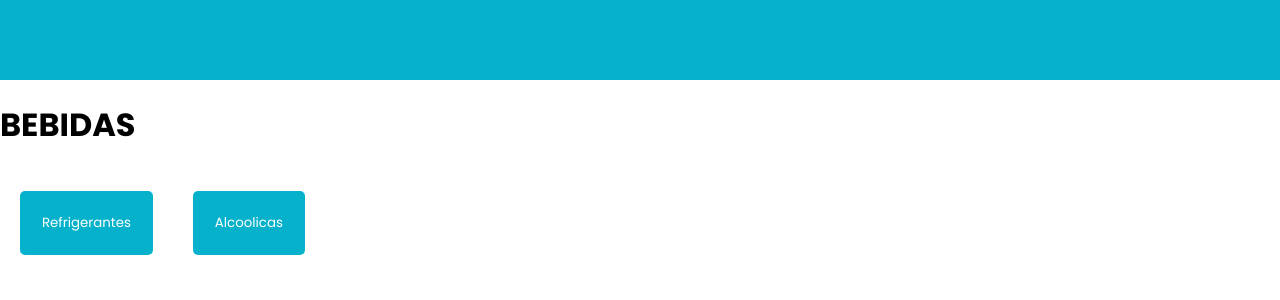
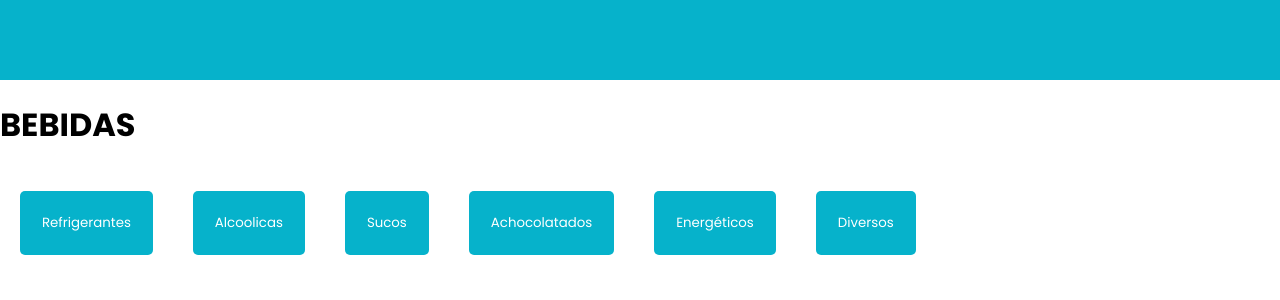
Before and after one commit to codArtic0/caneco-front-end, a React (Vite) app: page /dashboard/nova-venda/bebidas in a window 1280 px wide. Shown: the top 300 px of the page. Built offline with nearby package versions, Linux system fonts and the light colour scheme; no server answers; sample sign-in values are in the browser's storage.

Commit message:
Add: Implement pages for Sucos, Achocolatados, Energeticos, and Diversos with routing in AppRoutes

```diff
--- /dev/null
+++ b/src/pages/Achocolatados.jsx
@@ -0,0 +1,22 @@
+import "../styles/Dashboard.css";
+import React from "react";
+import {useNavigate} from 'react-router-dom';
+
+function Achocolatados() {
+    const navigate = useNavigate();
+
+    return (
+        <div>
+            <div className="bebidas-achocolatados-container">
+                <div className="bebidas-achocolatados-header">
+                    <h1>ACHOCOLATADOS</h1>
+                </div>
+                <div className="bebidas-content">
+                    <p>achocolatados</p>
+                    <h1>achocolatados</h1>
+                </div>
+            </div>
+        </div>
+    );
+}
+export default Achocolatados;
--- a/src/pages/Bebidas.jsx
+++ b/src/pages/Bebidas.jsx
@@ -14,6 +14,22 @@ function Bebidas(){
         navigate('/dashboard/nova-venda/bebidas/refrigerantes');
     }
 
+    const sucos = () => {
+        navigate('/dashboard/nova-venda/bebidas/sucos');
+    }
+
+    const achocolatados = () => {
+        navigate('/dashboard/nova-venda/bebidas/achocolatados');
+    }
+
+    const energeticos = () => {
+        navigate('/dashboard/nova-venda/bebidas/energeticos');
+    }
+
+    const diversos = () => {
+        navigate('/dashboard/nova-venda/bebidas/diversos');
+    }
+
     return (
         <div>
             <div className="bebidas-container">
@@ -27,6 +43,18 @@ function Bebidas(){
                     <button className="botao-azul" onClick={alcoolicas}>
                         Alcoolicas
                     </button>
+                    <button className="botao-azul" onClick={sucos}>
+                        Sucos
+                    </button>
+                    <button className="botao-azul" onClick={achocolatados}>
+                        Achocolatados
+                    </button>
+                    <button className="botao-azul" onClick={energeticos}>
+                        Energéticos
+                    </button>
+                    <button className="botao-azul" onClick={diversos}>
+                        Diversos
+                    </button>
                 </div>
             </div>
         </div>
--- /dev/null
+++ b/src/pages/Diversos.jsx
@@ -0,0 +1,23 @@
+import "../styles/Dashboard.css";
+import React from "react";
+import {useNavigate} from 'react-router-dom';
+
+function Diversos() {
+    const navigate = useNavigate();
+
+    return (
+        <div>
+            <div className="bebidas-diversos-container">
+                <div className="bebidas-diversos-header">
+                    <h1>DIVERSOS</h1>
+                </div>
+                <div className="bebidas-content">
+                    <p>diversos</p>
+                    <h1>diversos</h1>
+                </div>
+            </div>
+        </div>
+    );
+}
+
+export default Diversos;
--- /dev/null
+++ b/src/pages/Energeticos.jsx
@@ -0,0 +1,22 @@
+import "../styles/Dashboard.css";
+import React from "react";
+import {useNavigate} from 'react-router-dom';
+
+function Energeticos() {
+    const navigate = useNavigate();
+
+    return (
+        <div>
+            <div className="bebidas-energeticos-container">
+                <div className="bebidas-energeticos-header">
+                    <h1>ENERGÉTICOS</h1>
+                </div>
+                <div className="bebidas-content">
+                    <p>energéticos</p>
+                    <h1>energéticos</h1>
+                </div>
+            </div>
+        </div>
+    );
+}
+export default Energeticos;
--- /dev/null
+++ b/src/pages/Sucos.jsx
@@ -0,0 +1,22 @@
+import "../styles/Dashboard.css";
+import React from "react";
+import {useNavigate} from 'react-router-dom';
+
+function Sucos() {
+    const navigate = useNavigate();
+
+    return (
+        <div>
+            <div className="bebidas-sucos-container">
+                <div className="bebidas-sucos-header">
+                    <h1>SUCOS</h1>
+                </div>
+                <div className="bebidas-content">
+                    <p>sucos</p>
+                    <h1>sucos</h1>
+                </div>
+            </div>
+        </div>
+    );
+}
+export default Sucos;
--- a/src/routes/routes.jsx
+++ b/src/routes/routes.jsx
@@ -6,8 +6,12 @@ import ProtectedRoute from '../components/ProtectedRoute';
 import Historico from '../pages/Historico';
 import NovaVenda from '../pages/NovaVenda';
 import Bebidas from '../pages/Bebidas';
+import Refrigerantes from '../pages/Refrigerantes';
 import Alcoolicas from '../pages/Alcoolicas';
-import Refrigerantes from '../pages/Refrigerantes';
+import Sucos from '../pages/Sucos';
+import Achocolatados from '../pages/Achocolatados';
+import Energeticos from '../pages/Energeticos';
+import Diversos from '../pages/Diversos';
 
 function AppRoutes() {
     return (
@@ -20,8 +24,12 @@ function AppRoutes() {
                 <Route path="/dashboard/fechar-registro" element={<ProtectedRoute element={<h1>Fechar registro de caixa</h1>} />} />
                 <Route path="/dashboard/nova-venda" element={<ProtectedRoute element={<NovaVenda />} />} />
                 <Route path="/dashboard/nova-venda/bebidas" element={<ProtectedRoute element={<Bebidas />} />} />
+                <Route path="/dashboard/nova-venda/bebidas/refrigerantes" element={<ProtectedRoute element={<Refrigerantes />} />} />
                 <Route path="/dashboard/nova-venda/bebidas/alcoolicas" element={<ProtectedRoute element={<Alcoolicas />} />} />
-                <Route path="/dashboard/nova-venda/bebidas/refrigerantes" element={<ProtectedRoute element={<Refrigerantes />} />} />
+                <Route path="/dashboard/nova-venda/bebidas/sucos" element={<ProtectedRoute element={<Sucos />} />} />
+                <Route path="/dashboard/nova-venda/bebidas/achocolatados" element={<ProtectedRoute element={<Achocolatados />} />} />
+                <Route path="/dashboard/nova-venda/bebidas/energeticos" element={<ProtectedRoute element={<Energeticos />} />} />
+                <Route path="/dashboard/nova-venda/bebidas/diversos" element={<ProtectedRoute element={<Diversos />} />} />
 
             </Routes>
         </Router>
```
